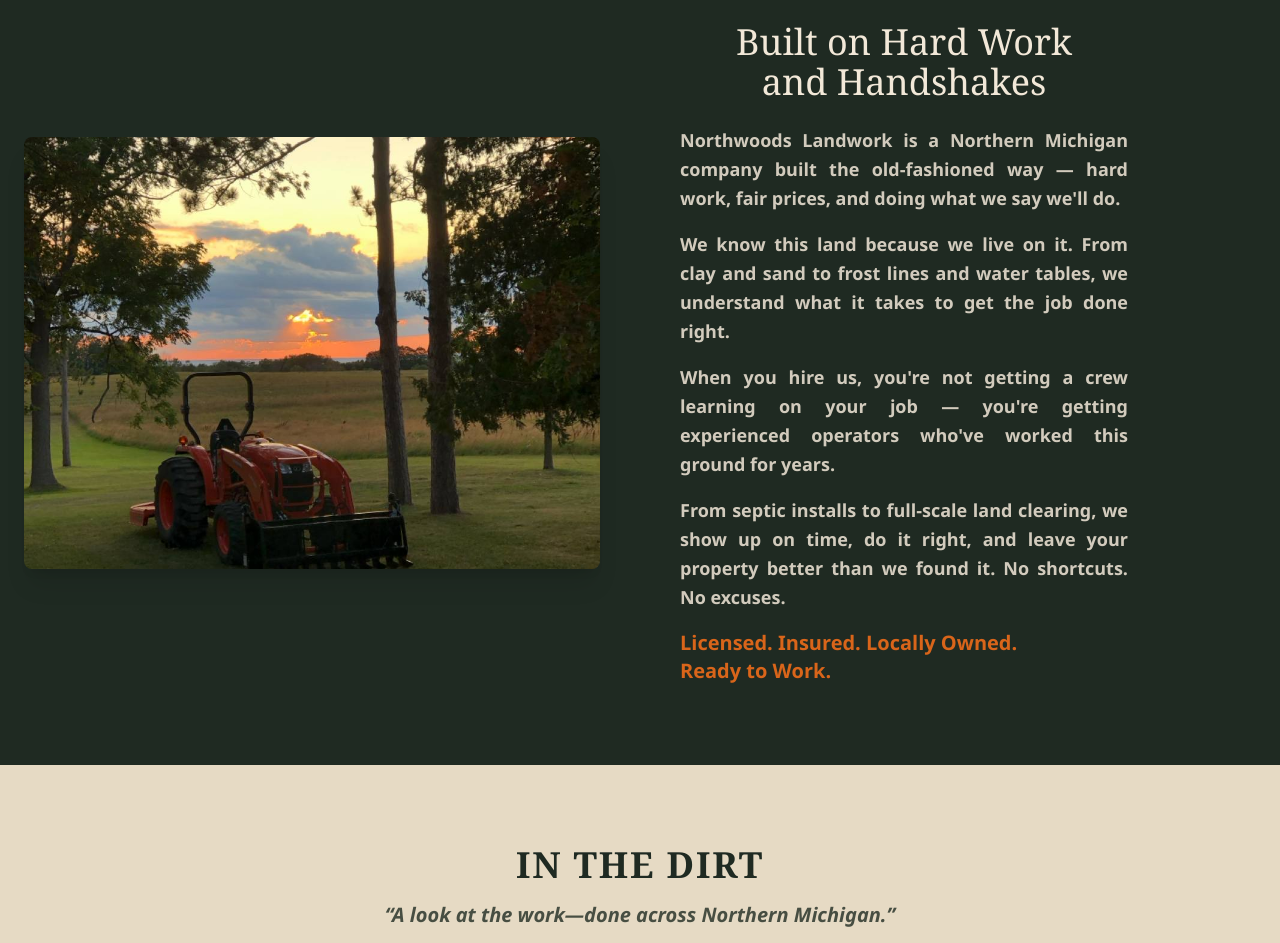
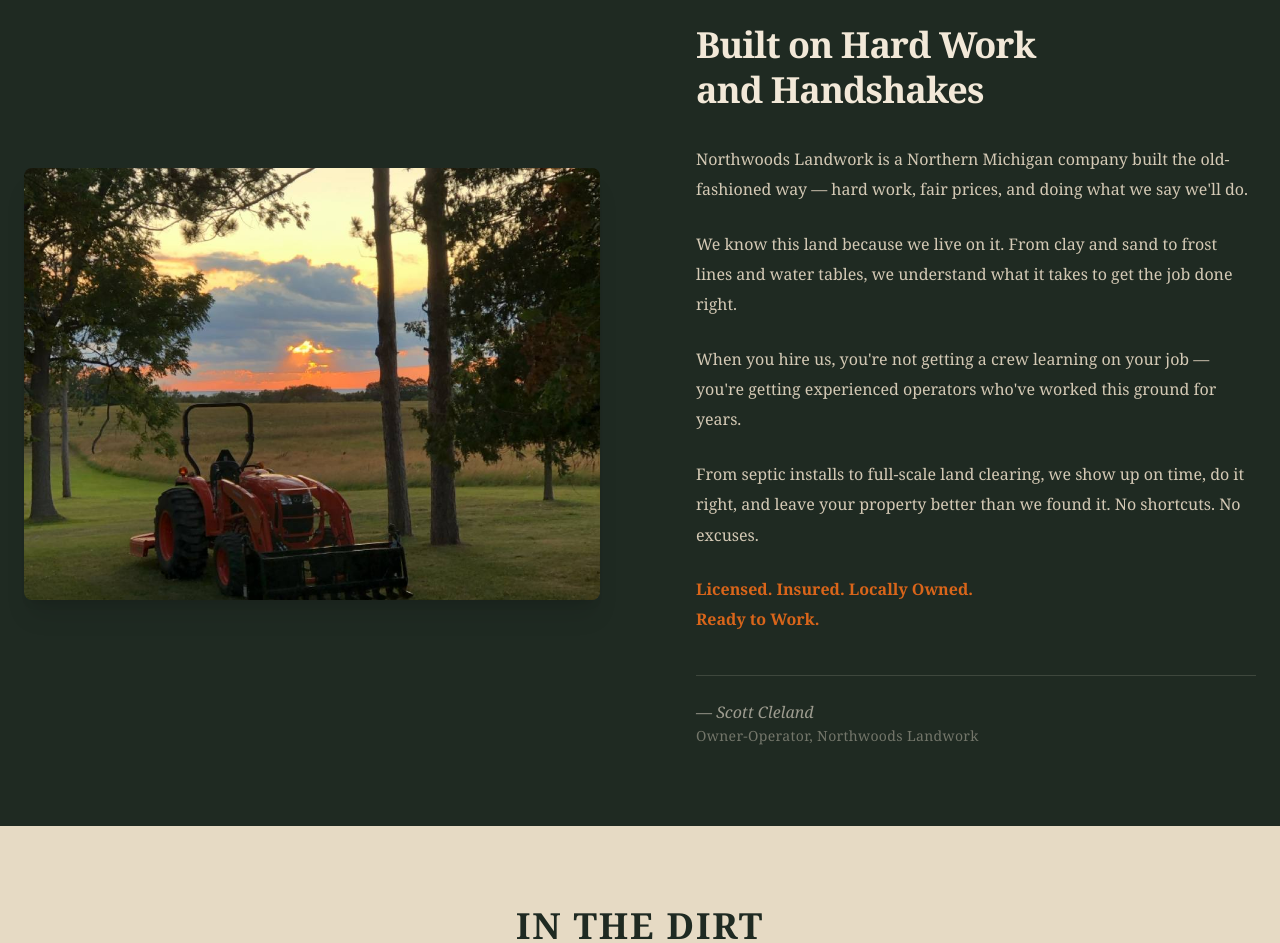
Before and after one commit to Sherryfarmshop/great-lakes-excavating, a Next.js app: page / in a window 1280 px wide. Shown: the part 4240-5183 px from the top of the page. Built offline with nearby package versions, Linux system fonts and the light colour scheme.

Commit message:
about-personal-note-redesign

```diff
--- a/src/components/About.tsx
+++ b/src/components/About.tsx
@@ -2,16 +2,24 @@ import Image from 'next/image';
 
 export default function About() {
   return (
-    <section id="about" className="py-20 bg-forest">
+    <section id="about" className="py-20 bg-[#1F2A22]">
       <div className="max-w-7xl mx-auto px-6">
         <div className="grid md:grid-cols-2 gap-12 lg:gap-20 items-center">
+
+          {/* Image */}
           <div className="relative aspect-[4/3] rounded-lg overflow-hidden shadow-xl">
-            <Image src="/images/about.jpg" alt="Kubota tractor at sunset on the farm" fill className="object-cover" />
+            <Image src="/images/about.jpg" alt="Kubota tractor at work" fill className="object-cover" />
           </div>
-          <div>
-            <div className="max-w-md">
-              <h2 className="font-heading text-4xl text-cream mb-6 text-center">Built on Hard Work<br />and Handshakes</h2>
-              <div className="space-y-4 text-cream/85 text-lg leading-relaxed font-semibold text-justify">
+
+          {/* Text — left-aligned, max 650px, slightly offset */}
+          <div className="md:pl-4">
+            <div className="max-w-[650px]">
+
+              <h2 className="font-heading text-3xl sm:text-4xl text-[#F2E8D8] font-black leading-tight tracking-tight mb-8">
+                Built on Hard Work<br />and Handshakes
+              </h2>
+
+              <div className="space-y-6 text-[#D4C9B5] text-base leading-[1.9]" style={{ fontFamily: "Georgia, 'Times New Roman', serif" }}>
                 <p>
                   Northwoods Landwork is a Northern Michigan company built the old-fashioned way — hard work, fair prices, and doing what we say we&apos;ll do.
                 </p>
@@ -24,12 +32,24 @@ export default function About() {
                 <p>
                   From septic installs to full-scale land clearing, we show up on time, do it right, and leave your property better than we found it. No shortcuts. No excuses.
                 </p>
-              <p className="text-accent-orange font-semibold text-xl">
+                <p className="text-[#D9651A] font-semibold">
                   Licensed. Insured. Locally Owned.<br />Ready to Work.
                 </p>
               </div>
+
+              {/* Signature */}
+              <div className="mt-10 pt-6 border-t border-[#F2E8D8]/15">
+                <p className="text-[#F2E8D8]/60 text-base italic" style={{ fontFamily: "Georgia, serif" }}>
+                  — Scott Cleland
+                </p>
+                <p className="text-[#F2E8D8]/40 text-sm tracking-wide mt-0.5" style={{ fontFamily: "Georgia, serif" }}>
+                  Owner-Operator, Northwoods Landwork
+                </p>
+              </div>
+
             </div>
           </div>
+
         </div>
       </div>
     </section>
```
Lines whose indentation alone changed are shown as unchanged.
